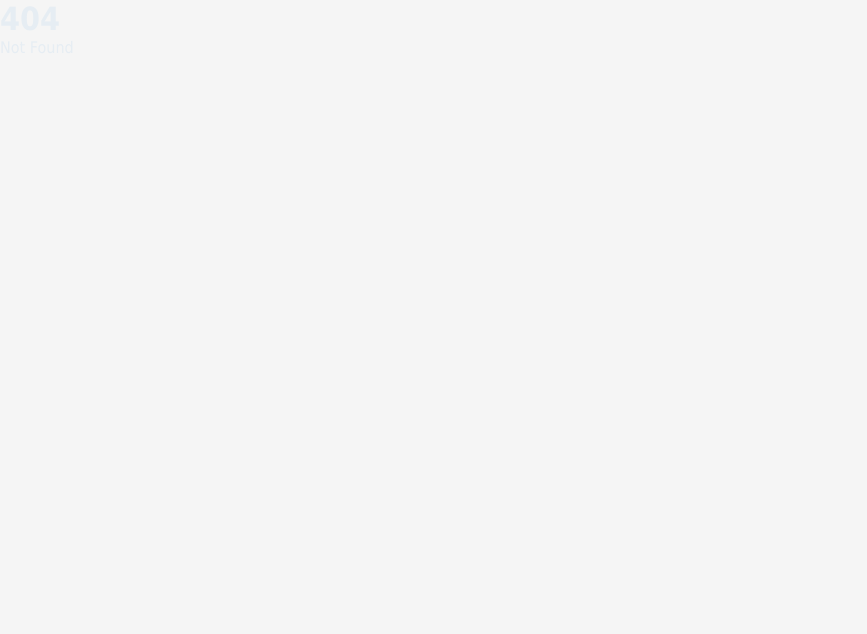
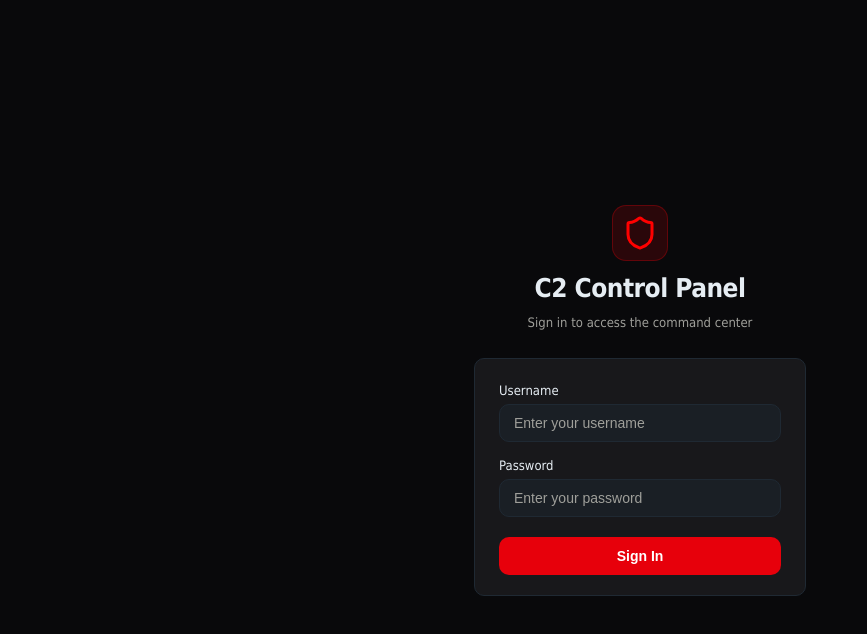
Before and after one commit to julecko/argusc2, a SvelteKit app in the folder frontend/: page /login in a window 1280 px wide. Before the commit this address had no page. Shown: the top 634 px of the page, without its empty margins (0-867 px from the left). Built offline with nearby package versions, Linux system fonts and the light colour scheme.

Commit message:
Added login page

```diff
--- /dev/null
+++ b/frontend/src/lib/components/ui/icons/ShieldIcon.svelte
@@ -0,0 +1,19 @@
+<script lang="ts">
+	export let size: number = 16;
+	export let color: string = 'currentColor';
+</script>
+
+<svg
+	xmlns="http://www.w3.org/2000/svg"
+	width={size}
+	height={size}
+	viewBox="0 0 24 24"
+	fill="none"
+	stroke={color}
+	stroke-width="2"
+	stroke-linecap="round"
+	stroke-linejoin="round"
+	><path
+		d="M20 13c0 5-3.5 7.5-7.66 8.95a1 1 0 0 1-.67-.01C7.5 20.5 4 18 4 13V6a1 1 0 0 1 1-1c2 0 4.5-1.2 6.24-2.72a1.17 1.17 0 0 1 1.52 0C14.51 3.81 17 5 19 5a1 1 0 0 1 1 1z"
+	></path></svg
+>
--- /dev/null
+++ b/frontend/src/routes/login/+page.svelte
@@ -0,0 +1,237 @@
+<script lang="ts">
+	import { goto } from '$app/navigation';
+	import ShieldIcon from '$components/ui/icons/ShieldIcon.svelte';
+
+	let username = '';
+	let password = '';
+	let loading  = false;
+	let error    = '';
+
+	async function handleSubmit() {
+		error   = '';
+		loading = true;
+
+		await new Promise((r) => setTimeout(r, 600));
+
+		if (true) {
+			goto('/admin/dashboard');
+		} else {
+			error   = 'Invalid username or password.';
+			loading = false;
+		}
+	}
+</script>
+
+<div class="login-page">
+	<div class="login-center">
+
+		<div class="login-brand">
+			<div class="login-icon">
+				<ShieldIcon size={36} color="#ff0000"/>
+			</div>
+			<h1>C2 Control Panel</h1>
+			<p>Sign in to access the command center</p>
+		</div>
+
+		<div class="login-card">
+			<div class="login-fields">
+
+				{#if error}
+					<div class="login-error">{error}</div>
+				{/if}
+
+				<div class="field">
+					<label for="username">Username</label>
+					<input
+						id="username"
+						type="text"
+						placeholder="Enter your username"
+						bind:value={username}
+						disabled={loading}
+						on:keydown={(e) => e.key === 'Enter' && handleSubmit()}
+					/>
+				</div>
+
+				<div class="field">
+					<label for="password">Password</label>
+					<input
+						id="password"
+						type="password"
+						placeholder="Enter your password"
+						bind:value={password}
+						disabled={loading}
+						on:keydown={(e) => e.key === 'Enter' && handleSubmit()}
+					/>
+				</div>
+
+				<button
+					class="login-btn"
+					class:login-btn--loading={loading}
+					on:click={handleSubmit}
+					disabled={loading}
+				>
+					{#if loading}
+						<span class="spinner"></span>
+					{:else}
+						Sign In
+					{/if}
+				</button>
+			</div>
+		</div>
+
+	</div>
+</div>
+
+<style lang="scss">
+	@use '$lib/styles/variables' as *;
+
+	.login-page {
+		min-height: 100vh;
+		background: $bg-main;
+		display: flex;
+		align-items: center;
+		justify-content: center;
+		position: relative;
+	}
+
+	.login-center {
+		display: flex;
+		flex-direction: column;
+		align-items: center;
+		gap: 28px;
+		width: 100%;
+		max-width: 380px;
+		padding: 24px;
+		animation: fade-up 0.4s cubic-bezier(0.16, 1, 0.3, 1) both;
+	}
+
+	@keyframes fade-up {
+		from { opacity: 0; transform: translateY(16px); }
+		to   { opacity: 1; transform: translateY(0); }
+	}
+
+	.login-brand {
+		display: flex;
+		flex-direction: column;
+		align-items: center;
+		gap: 12px;
+		text-align: center;
+	}
+
+	.login-icon {
+		width: 56px;
+		height: 56px;
+		background: rgba($accent, 0.15);
+		border: 1px solid rgba($accent, 0.3);
+		border-radius: 14px;
+		display: flex;
+		align-items: center;
+		justify-content: center;
+	}
+
+	h1 {
+		color: $text-primary;
+		font-size: 26px;
+		font-weight: 700;
+		margin: 0;
+		letter-spacing: -0.02em;
+	}
+
+	p {
+		color: $text-muted;
+		font-size: 13px;
+		margin: 0;
+	}
+
+	.login-card {
+		width: 100%;
+		background: $bg-sidebar;
+		border: 1px solid $border;
+		border-radius: $radius;
+		overflow: hidden;
+	}
+
+	.login-fields {
+		display: flex;
+		flex-direction: column;
+		gap: 16px;
+		padding: 24px 24px 20px;
+	}
+
+	.login-error {
+		background: rgba(#f87171, 0.1);
+		border: 1px solid rgba(#f87171, 0.3);
+		border-radius: 6px;
+		padding: 10px 14px;
+		font-size: 13px;
+		color: #f87171;
+	}
+
+	.field {
+		display: flex;
+		flex-direction: column;
+		gap: 6px;
+	}
+
+	label {
+		font-size: 13px;
+		font-weight: 500;
+		color: $text-primary;
+	}
+
+	input {
+		background: $bg-card;
+		border: 1px solid $border;
+		border-radius: $radius;
+		padding: 10px 14px;
+		font-size: 14px;
+		color: $text-primary;
+		outline: none;
+		transition: border-color $transition;
+		width: 100%;
+		box-sizing: border-box;
+
+		&::placeholder { color: $text-muted; }
+
+		&:focus { border-color: $accent; }
+
+		&:disabled { opacity: 0.5; cursor: not-allowed; }
+	}
+
+	.login-btn {
+		width: 100%;
+		padding: 11px;
+		background: $accent;
+		border: none;
+		border-radius: $radius;
+		color: white;
+		font-size: 14px;
+		font-weight: 600;
+		cursor: pointer;
+		display: flex;
+		align-items: center;
+		justify-content: center;
+		gap: 8px;
+		transition: opacity $transition, transform $transition;
+		margin-top: 4px;
+
+		&:hover:not(:disabled) { opacity: 0.88; }
+		&:active:not(:disabled) { transform: scale(0.98); }
+		&:disabled { cursor: not-allowed; opacity: 0.7; }
+
+		&--loading { pointer-events: none; }
+	}
+
+	.spinner {
+		width: 16px;
+		height: 16px;
+		border: 2px solid rgba(white, 0.3);
+		border-top-color: white;
+		border-radius: 50%;
+		animation: spin 0.6s linear infinite;
+	}
+
+	@keyframes spin {
+		to { transform: rotate(360deg); }
+	}
+</style>
```
